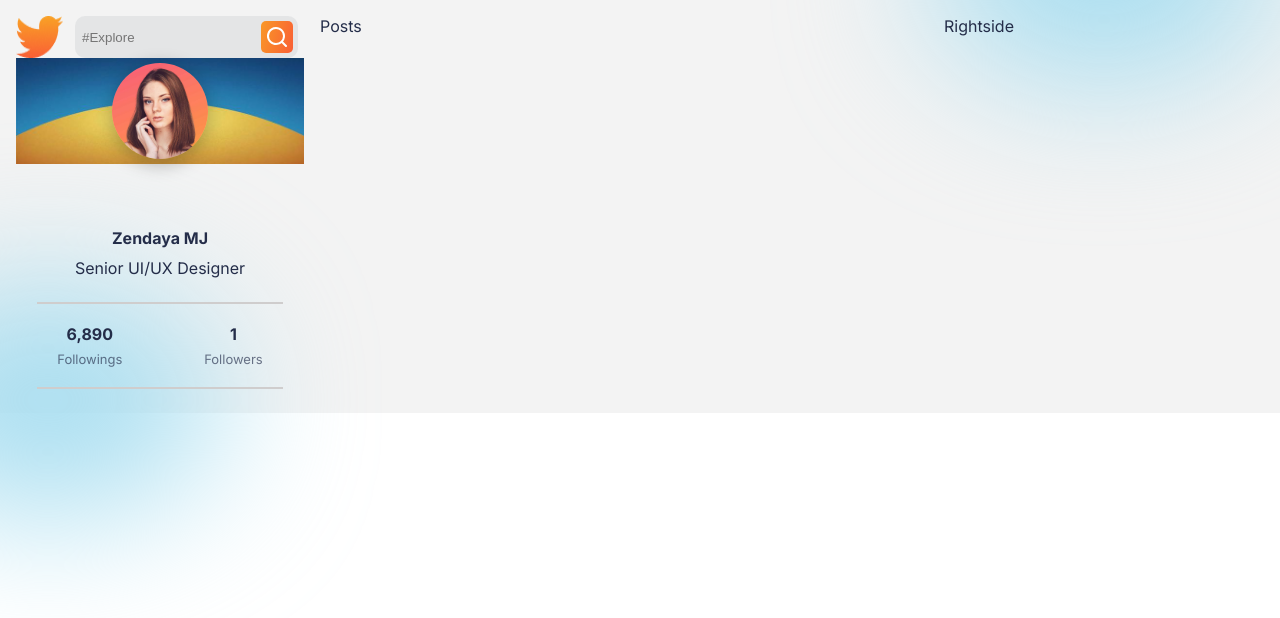
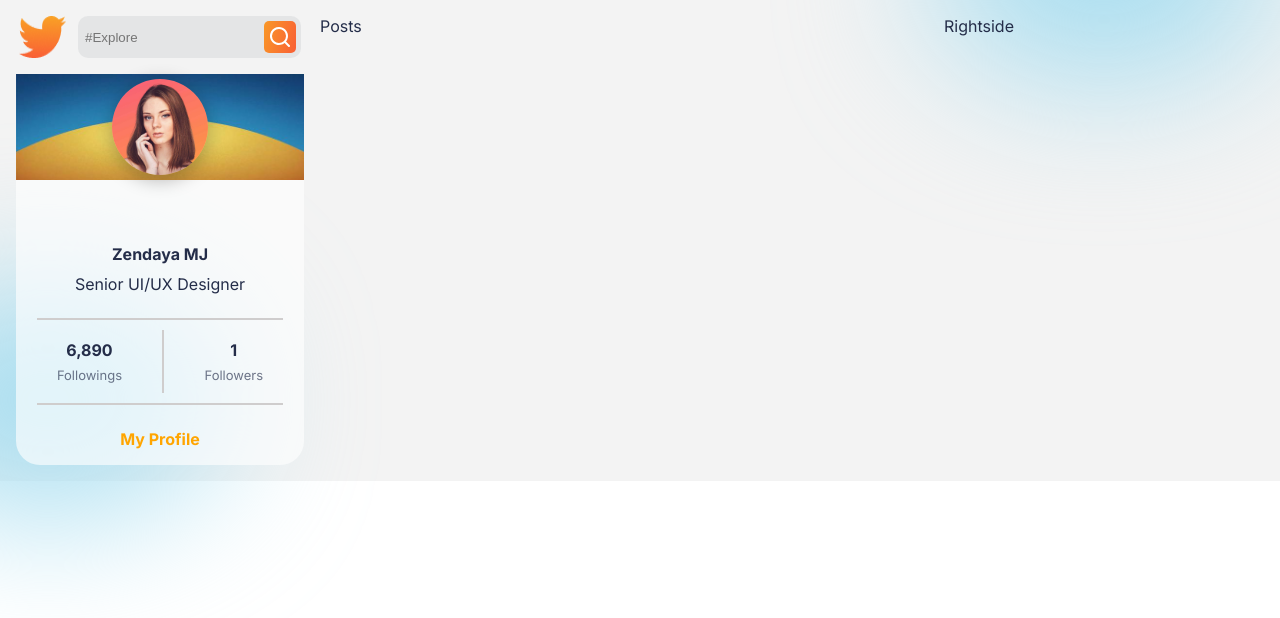
Before and after one commit to MiguelAGuzman/linkup, a React (Create React App) app: page / in a window 1280 px wide. Shown: the top 618 px of the page. Built offline with nearby package versions, Linux system fonts and the light colour scheme.

Commit message:
profile card styling fine tuning

```diff
--- a/src/components/ProfileCard/ProfileCard.css
+++ b/src/components/ProfileCard/ProfileCard.css
@@ -4,6 +4,8 @@
     flex-direction: column;
     position: relative;
     gap: 1rem;
+    overflow-x: clip;
+    background: var(--cardColor);
 }
 
 .ProfileImages {
@@ -75,3 +77,16 @@
     color: var(--gray);
     font-size: 13px;
 }
+
+.vl {
+    height: 150%;
+    border-left: 2px solid var(--hrColor);
+}
+
+.ProfileCard>span {
+    font-weight: bold;
+    color: orange;
+    align-self: center;
+    margin-bottom: 1rem;
+    cursor: pointer;
+}
--- a/src/components/ProfileCard/ProfileCard.jsx
+++ b/src/components/ProfileCard/ProfileCard.jsx
@@ -29,6 +29,9 @@
             </div>
             <hr/>
         </div>
+        <span>
+            My Profile
+        </span>
     </div>
   )
 }
--- a/src/components/profileSide/ProfileSide.jsx
+++ b/src/components/profileSide/ProfileSide.jsx
@@ -1,6 +1,7 @@
 import React from 'react'
 import LogoSearch from '../LogoSearch/LogoSearch'
 import ProfileCard from '../ProfileCard/ProfileCard'
+import "./ProfileSide.css"
 
 const ProfileSide = () => {
   return (
```
